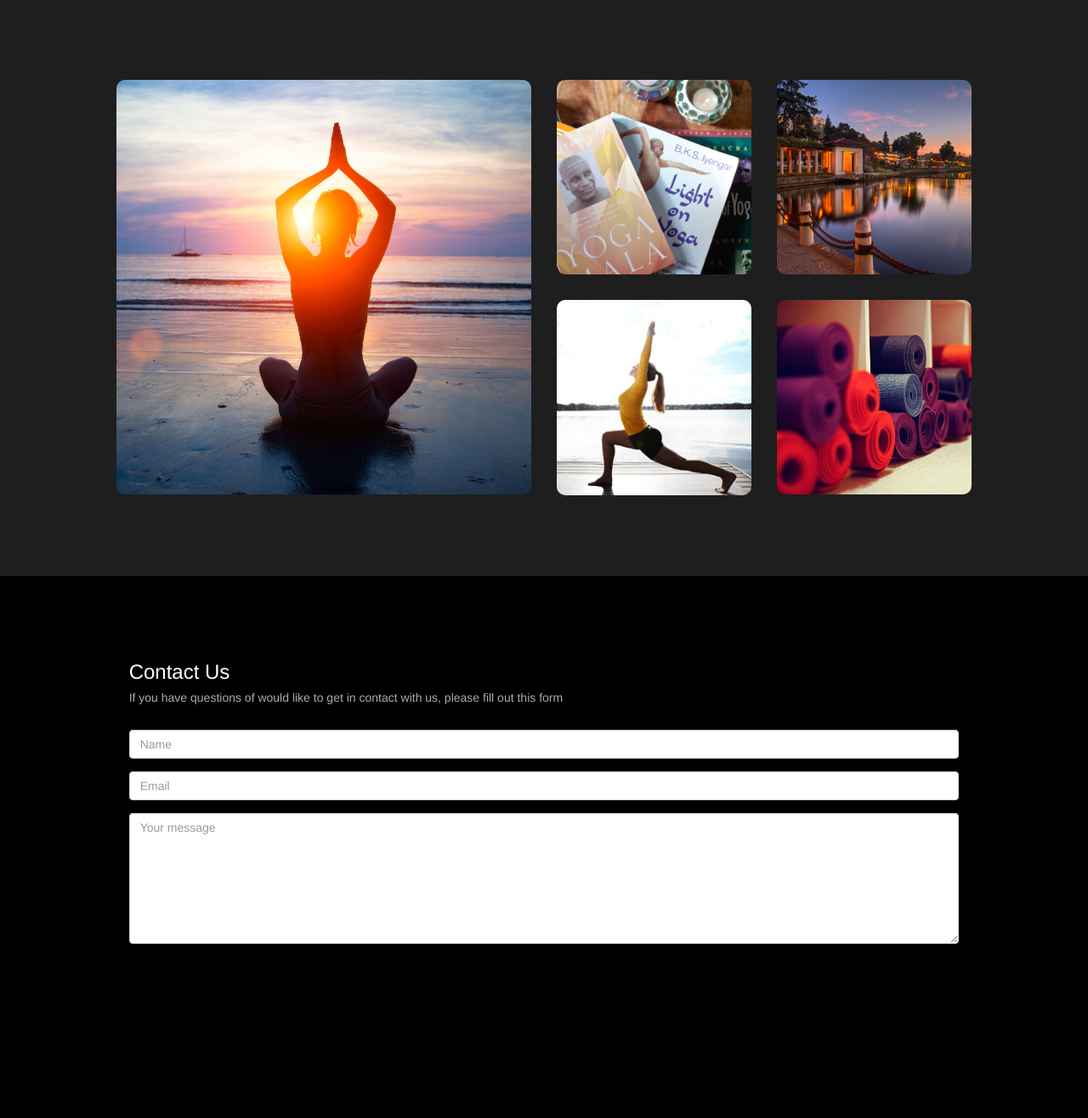
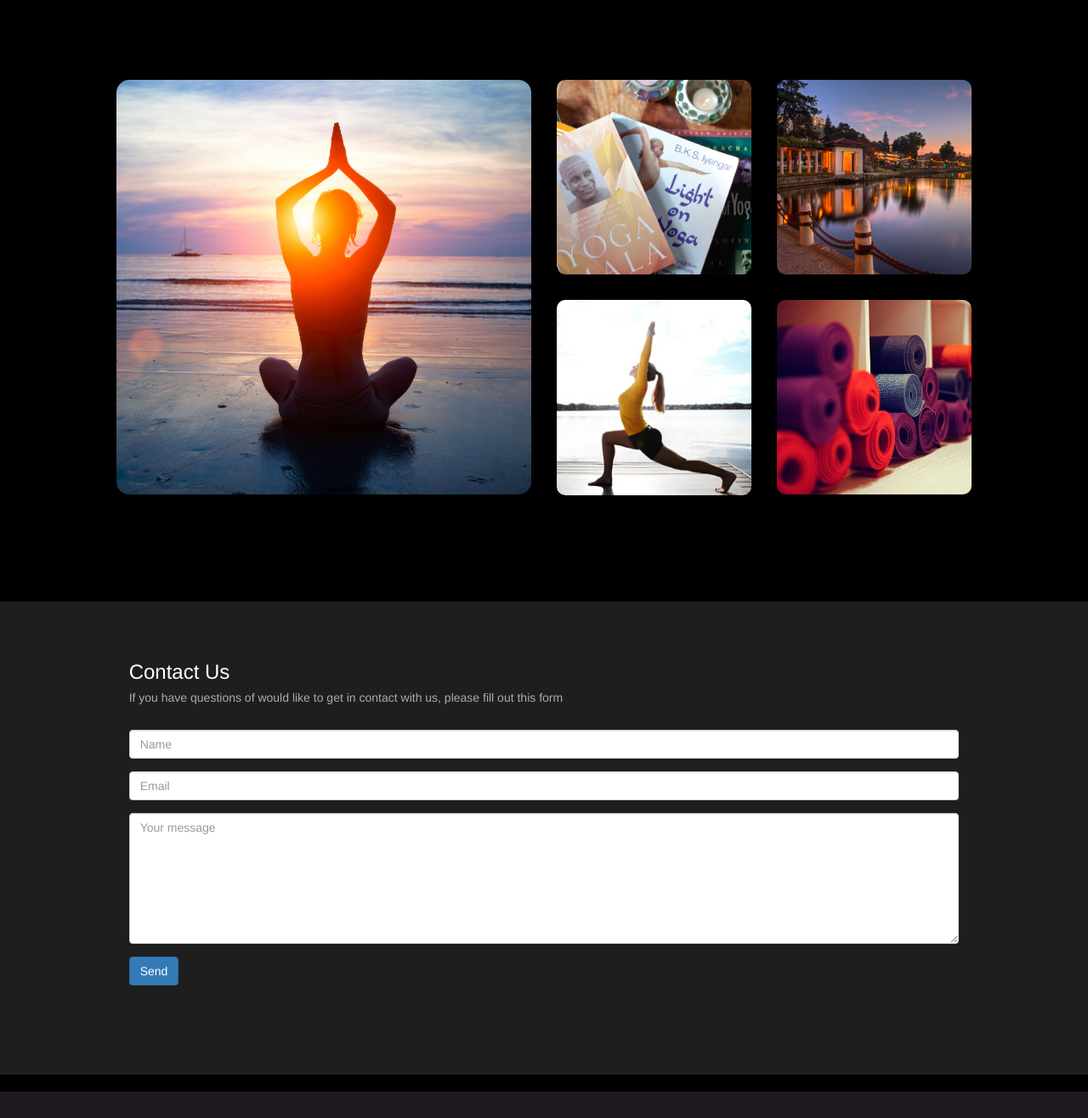
Before and after one commit to jackseabolt/OaklandYoga, a Rails app: page / in a window 1280 px wide. Shown: the part 431-1747 px from the top of the page at 85% size. After the commit the page ends 1716 px from the top, so only its background shows below. Run offline with Rails 7, Linux system fonts and the light colour scheme; style sheets or scripts are compiled from the project's sources; some libraries are stand-ins or nearby versions; some web fonts are replaced.

Commit message:
styles changed

```diff
--- a/app/assets/stylesheets/application.scss
+++ b/app/assets/stylesheets/application.scss
@@ -41,6 +41,7 @@
   -moz-transform: scale(1.1);
   -webkit-transform: scale(1.1);
   transform: scale(1.1);
+  opacity: 0.6;
 }
 
 /* End of section */
@@ -64,16 +65,19 @@ body {
 	z-index: -5;
 }
 .border {
-	border: 15px solid #1e1e1e;
+	border: 15px solid black;
+	-webkit-border-radius: 10px !important;
+	-moz-border-radius: 10px !important;
+	border-radius: 10px !important
+	;
 }
 .border-radius {
-  	border-radius: 10px !important;
-}
-.border_thick {
-	border: 30px solid #1e1e1e;;
+  	-webkit-border-radius: 10px;
+	-moz-border-radius: 10px;
+	border-radius: 10px;
 }
 .center_section {
-	background-color:#1e1e1e;
+	background-color:black;
 	padding-top: 80px;
 	padding-bottom: 80px;
 	z-index: 9;
@@ -86,7 +90,7 @@ body {
 	top: -20px;
 }
 .contact_section {
-	background-color: black;
+	background-color: #1e1e1e;
 	margin-top: 30px;
 	padding: 50px 0px 90px 0px;
 	h1, h1, h3, h4, p {
@@ -100,6 +104,7 @@ body {
 .footer {
 	color: grey;
 	padding-bottom: 80px;
+	background-color: #1e1e1e;
 }
 .grey {
 	color: grey;
@@ -113,6 +118,7 @@ body {
 .photo_pad {
 	padding-left: 0px;
 	padding-right: 0px;
+	border-radius: 15px;
 }
 .photo_pad:hover {
 
@@ -123,12 +129,21 @@ body {
 	color: white;
 	font-family: 'Mrs Sheppards', cursive;
 }
+.navbar .navbar-nav {
+  display: inline-block;
+  float: none;
+  vertical-align: top;
+}
+.navbar .navbar-collapse {
+  text-align: center;
+}
 .navbar {
 	padding: 10px;
 	position: fixed;
 	z-index: 5;
 	top: 0px;
 	width: 100%;
+	text-align: center;
 	box-shadow: 0px 0px 5px black;
 	.icon-bar {
 		background: white !important;
@@ -155,3 +170,13 @@ nav {
 		background: $nav !important;
 	}
 }
+.nav_item {
+	margin-left: 23px;
+	margin-right: 23px;
+	font-size: 16px;
+	color: white !important;
+
+}
+.navbar_nav {
+
+}
--- a/app/views/layouts/application.html.erb
+++ b/app/views/layouts/application.html.erb
@@ -20,13 +20,13 @@
 	        <span class="icon-bar"></span>
 	        <span class="icon-bar"></span>
 	      </button>
-	      <a class="navbar-brand" href="#">Oakland<span style="font-weight: 100">Yoga</span></a>
 	    </div>
 	    <!-- Collect the nav links, forms, and other content for toggling -->
 	    <div class="collapse navbar-collapse" id="bs-example-navbar-collapse-1">
 	      <ul class="nav navbar-nav">
-	        <li><%= link_to "Home", root_path %></li>
-	        <li><a href="#">Link</a></li>
+	        <li class="nav_item"><%= link_to "Home", root_path %></li>
+	        <li class="nav_item"><%= link_to "Classes", root_path %></li>
+	        <li class="nav_item"><%= link_to "Directions", root_path %></li>
 	      </ul>
 	    </div><!-- /.navbar-collapse -->
 	  </div><!-- /.container-fluid -->
--- a/app/views/pages/home.html.erb
+++ b/app/views/pages/home.html.erb
@@ -8,22 +8,22 @@
 	<div class="row center_section">
 
 		<div class="col-md-10 col-md-push-1">
-			<div class="col-md-6 photo_pad border">
-				<div class="col-md-12 photo_pad item">
-						<%= image_tag "yoga1.jpg", class:'index_image_big border-radius' %>
+			<div class="col-md-6 photo_pad border border-radius">
+				<div class="col-md-12 photo_pad item border-radius">
+					<%= image_tag "yoga1.jpg", class:'index_image_big border-radius' %>
 				</div>
 			</div>
 			<div class="col-md-6 photo_pad">
-				<div class="col-md-6 photo_pad item border">
+				<div class="col-md-6 photo_pad item border border-radius">
 					<%= image_tag "yoga4.jpg", class:'index_image border-radius' %>
 				</div>
-				<div class="col-md-6 photo_pad item border">
+				<div class="col-md-6 photo_pad item border border-radius">
 					<%= image_tag "yoga5.jpg", class:'index_image border-radius' %>
 				</div>
-				<div class="col-md-6 photo_pad item border">
+				<div class="col-md-6 photo_pad item border border-radius">
 					<%= image_tag "yoga2.jpg", class:'index_image border-radius' %>
 				</div>
-				<div class="col-md-6 photo_pad item border">
+				<div class="col-md-6 photo_pad item border border-radius">
 					<%= image_tag "yoga3.jpg", class:'index_image border-radius' %>
 				</div>
 			</div>
@@ -45,12 +45,11 @@
 					<div class="form-group">
 						<textarea class="form-control" rows="7" placeholder="Your message"></textarea>
 					</div>
+					<div class="form-group">
+						<button class="btn btn-md btn-primary">Send</button>
+					</div>
 				</div>
 			</div>
 		</div>
 	</div>
-	<div class="row">
-		<div class="col-md-6 col-md-push-3 text-center footer">
-		</div>
-	</div>
 </div>
```
